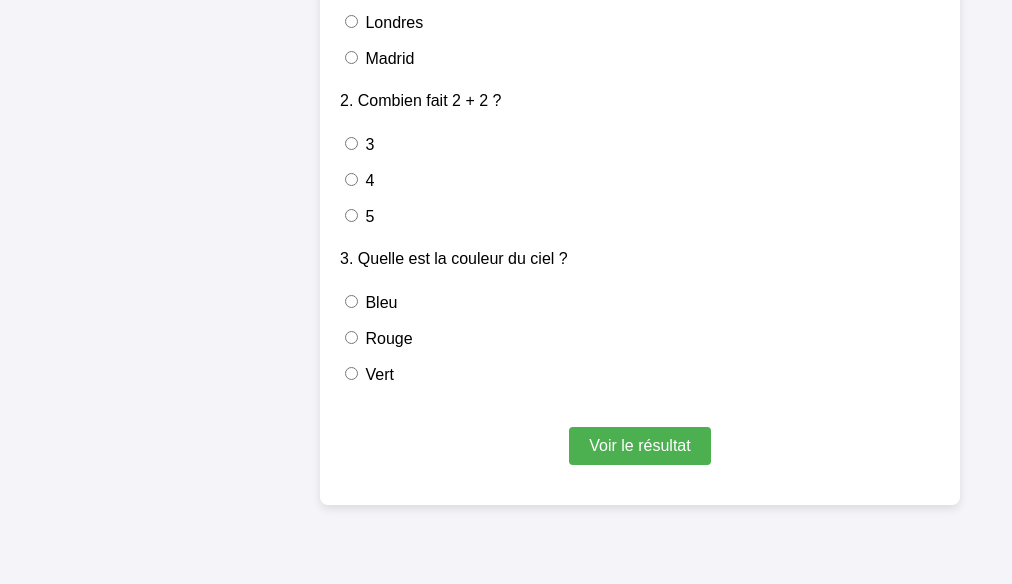
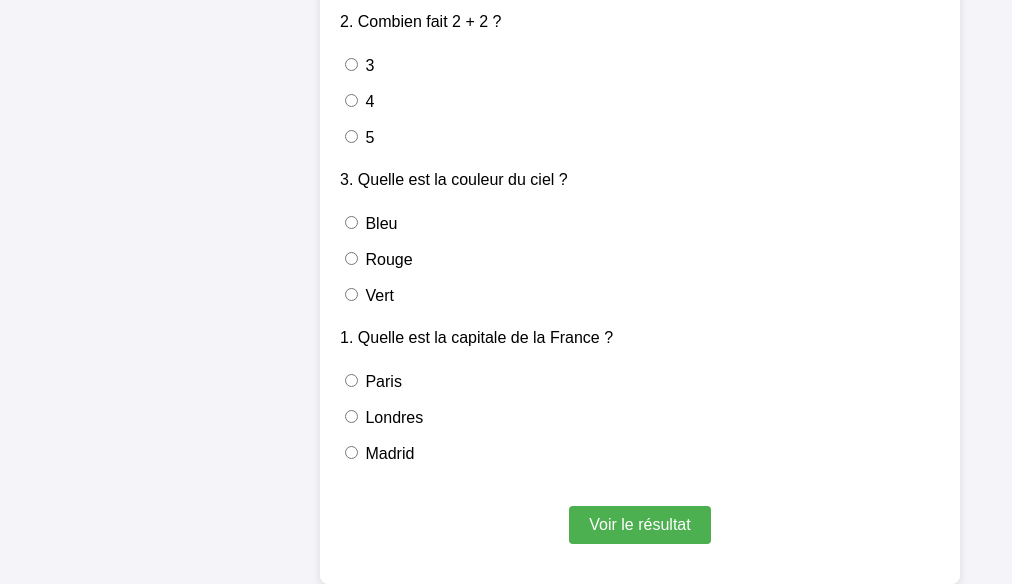
Before and after one commit to VentiloFR/qcm, a plain HTML site: page index.html in a window 1280 px wide. Shown: the part 230-814 px from the top of the page, without its empty margins (0-1012 px from the left). Drawn offline with Linux system fonts and the light colour scheme.

Commit message:
Update index.html

```diff
--- a/index.html
+++ b/index.html
@@ -96,6 +96,15 @@
                     <label><input type="radio" name="q3" value="Vert"> Vert</label>
                 </div>
             </div>
+            <div class="question">
+                <p>1. Quelle est la capitale de la France ?</p>
+                <div class="options">
+                    <label><input type="radio" name="q1" value="Paris"> Paris</label>
+                    <label><input type="radio" name="q1" value="Londres"> Londres</label>
+                    <label><input type="radio" name="q1" value="Madrid"> Madrid</label>
+                </div>
+            </div>
+
             <button type="button" class="button" onclick="calculateScore()">Voir le résultat</button>
         </form>
 
```
